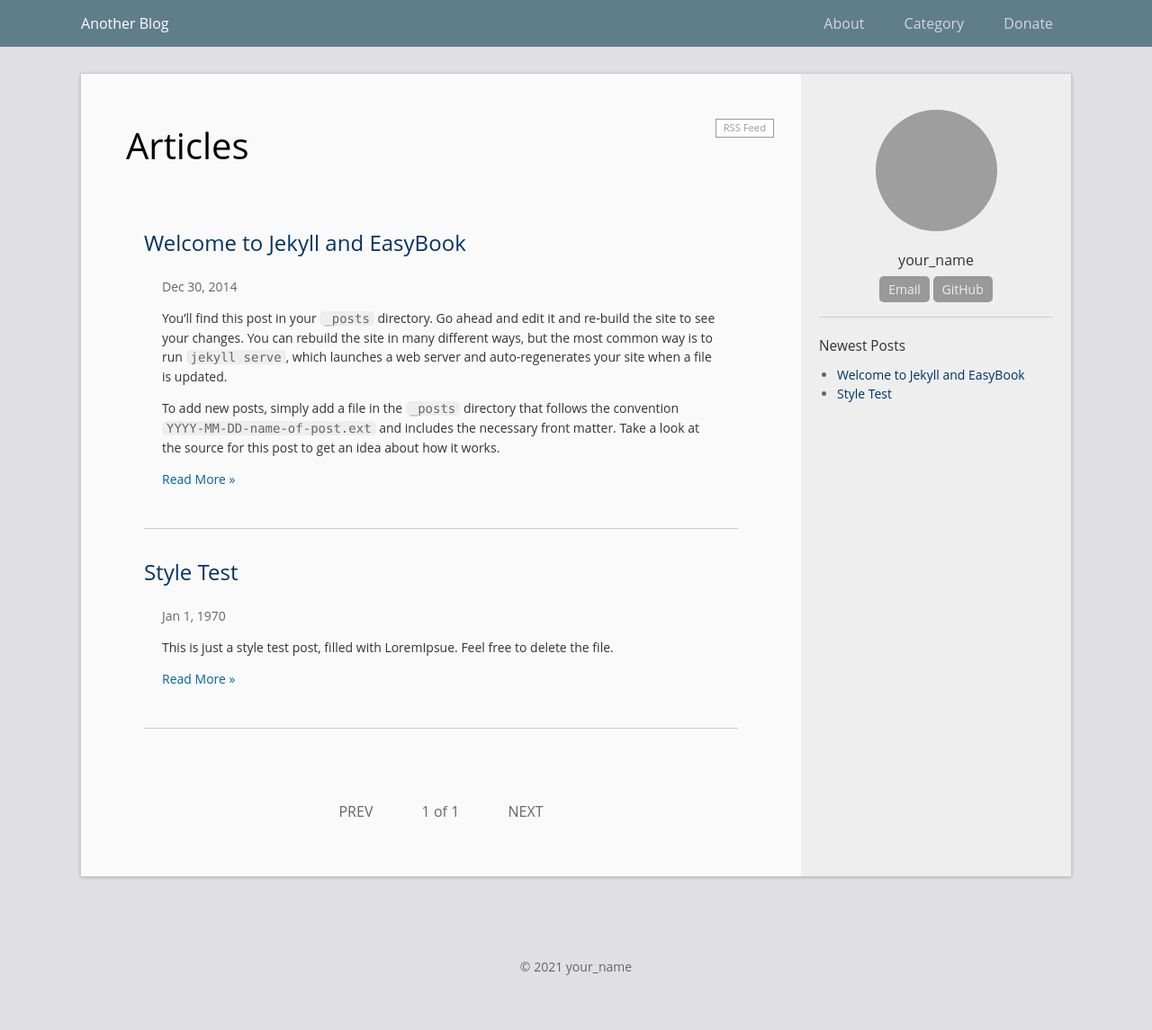
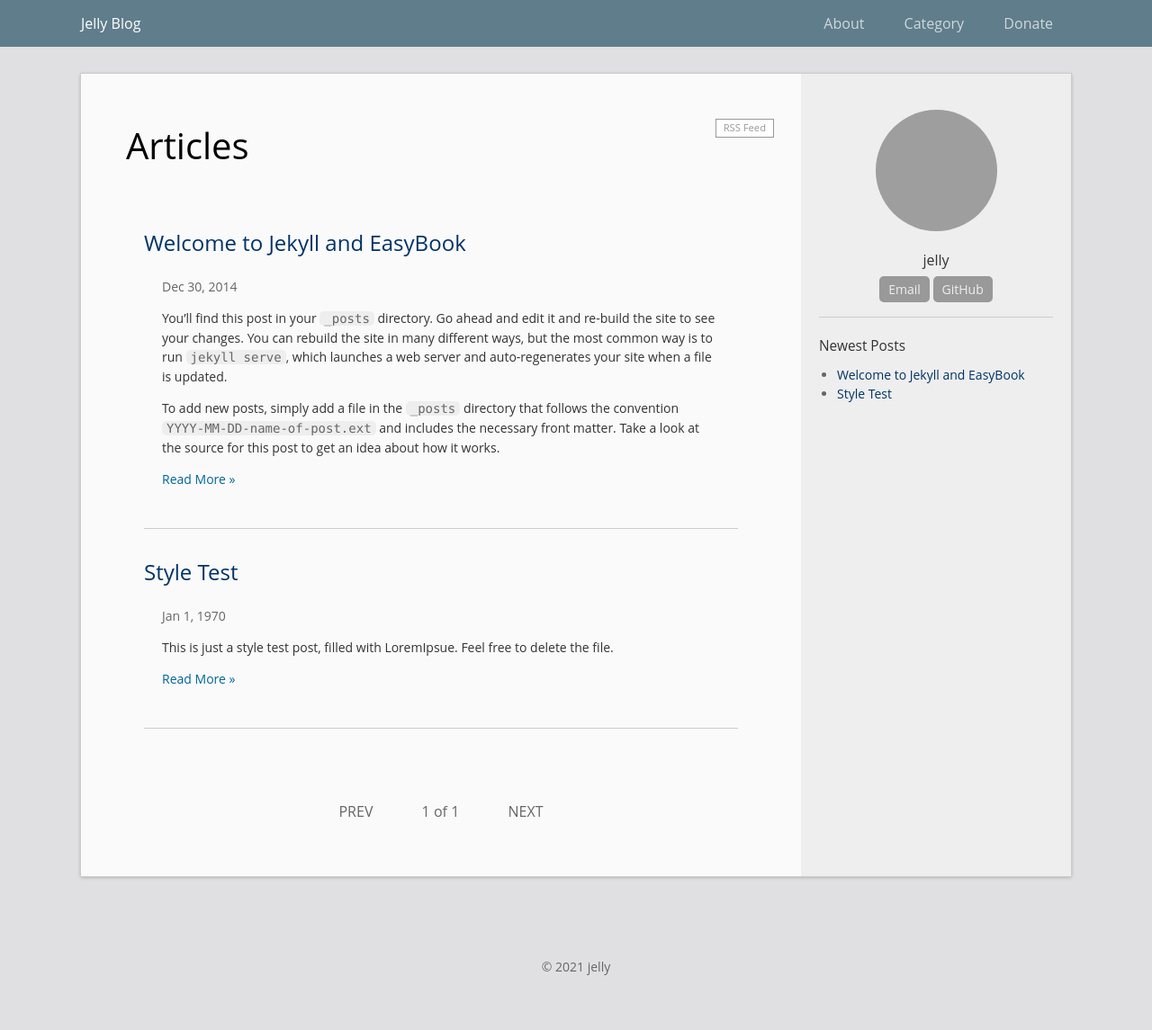
Before and after one commit to jelly-wzj/bigdata, a Jekyll site: the page built from index.html, in a window 1280 px wide. Shown: the whole page at 90% size. Built offline with Jekyll 4.4.1, drawn with Linux system fonts in a browser that asks for light colours; the list of posts is cut into pages by our own code; grey boxes are pictures that could not be loaded.

Commit message:
init blog

```diff
--- a/_config.yml
+++ b/_config.yml
@@ -1,21 +1,21 @@
 # Site settings
-title: Another Blog
-url: "http://laobubu.github.io"    # the protocol and hostname of your site, eg. `http://laobubu.github.io`
-baseurl: "/jekyll-theme-EasyBook" # the prefix of your site uri, eg. `"/jekyll-theme-EasyBook"` or empty string `""`
+title: Jelly Blog
+url: "https://jelly-wzj.github.io"    # the protocol and hostname of your site, eg. `http://laobubu.github.io`
+baseurl: "/blog" # the prefix of your site uri, eg. `"/jekyll-theme-EasyBook"` or empty string `""`
 #timezone: Asia/Chongqing
 description: >
   One or more sentences introducing this blog.
 
 # Your information
-email: your_email@example.com
-author: your_name
+email: 1350013737@qq.com
+author: jelly
 avatar: "//www.gravatar.com/avatar/your_email_md5?d=mm&s=135"
 profile: One sentence introducing yourself.
 #twitter_username: twitter_username
 #github_username:  github_username
 profile_links:
-  Email: "mailto:your_email@example.com"
-  GitHub: "https://github.com/laobubu/jekyll-theme-EasyBook"
+  Email: "mailto:1350013737@qq.com"
+  GitHub: "https://jelly-wzj.github.io/blog"
   # You can add more profile links above, or edit _includes/sidebar.html
 
 # Comment Service (Disqus or 多说)
@@ -26,16 +26,16 @@ profile_links:
 excerpt_separator: <!--more-->
 
 header:
-  links:             # Links on the header. Link to in-site page with a slash as prefix
+  links: # Links on the header. Link to in-site page with a slash as prefix
     About: /about/
     Category: /category/
     Donate: https://laobubu.net/donate.html
 
 permalink: /archivers/:title
 plugins:
- - jekyll-paginate
- - jekyll-gist
- - jemoji
+  - jekyll-paginate
+  - jekyll-gist
+  - jemoji
 
 # Build settings
 paginate: 5
@@ -46,8 +46,7 @@ markdown: kramdown
 
 # https://jekyllrb.com/docs/configuration/#precedence
 defaults:
-  -
-    scope:
+  - scope:
       path: ""
       type: "posts"
     values:
```
